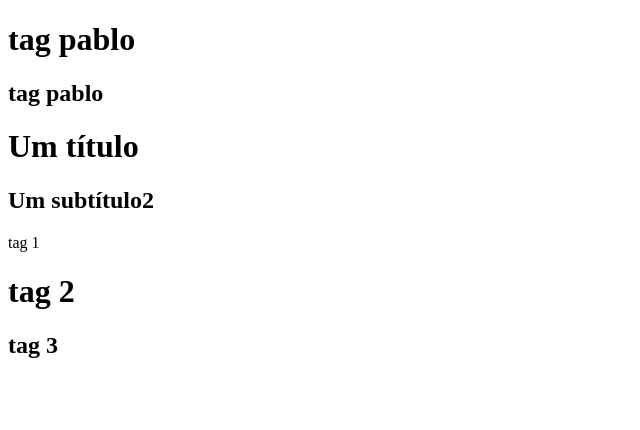
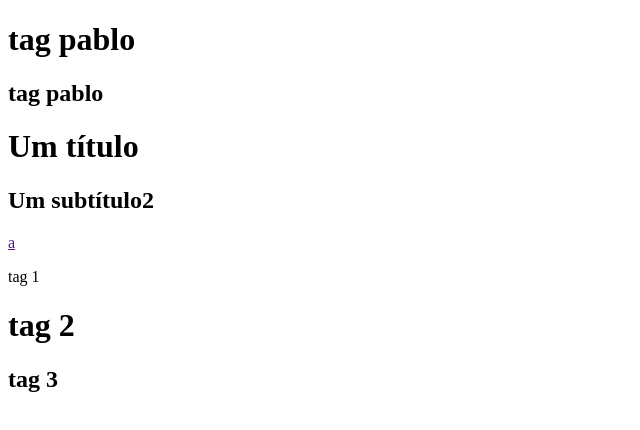
Before and after one commit to Pablokapp/aula-git-dupla, a plain HTML site: page index.html in a window 1280 px wide. Shown: the whole page, without its empty margins (0-640 px from the left). Drawn offline with Linux system fonts and the light colour scheme.

Commit message:
alguma alteração

```diff
--- a/index.html
+++ b/index.html
@@ -13,6 +13,7 @@
 <body>
     <h1>Um título</h1>
     <h2>Um subtítulo2</h2>
+    <a href="">a</a>
 
 <p> tag 1</p>
 <h1>tag 2 </h1>
```
